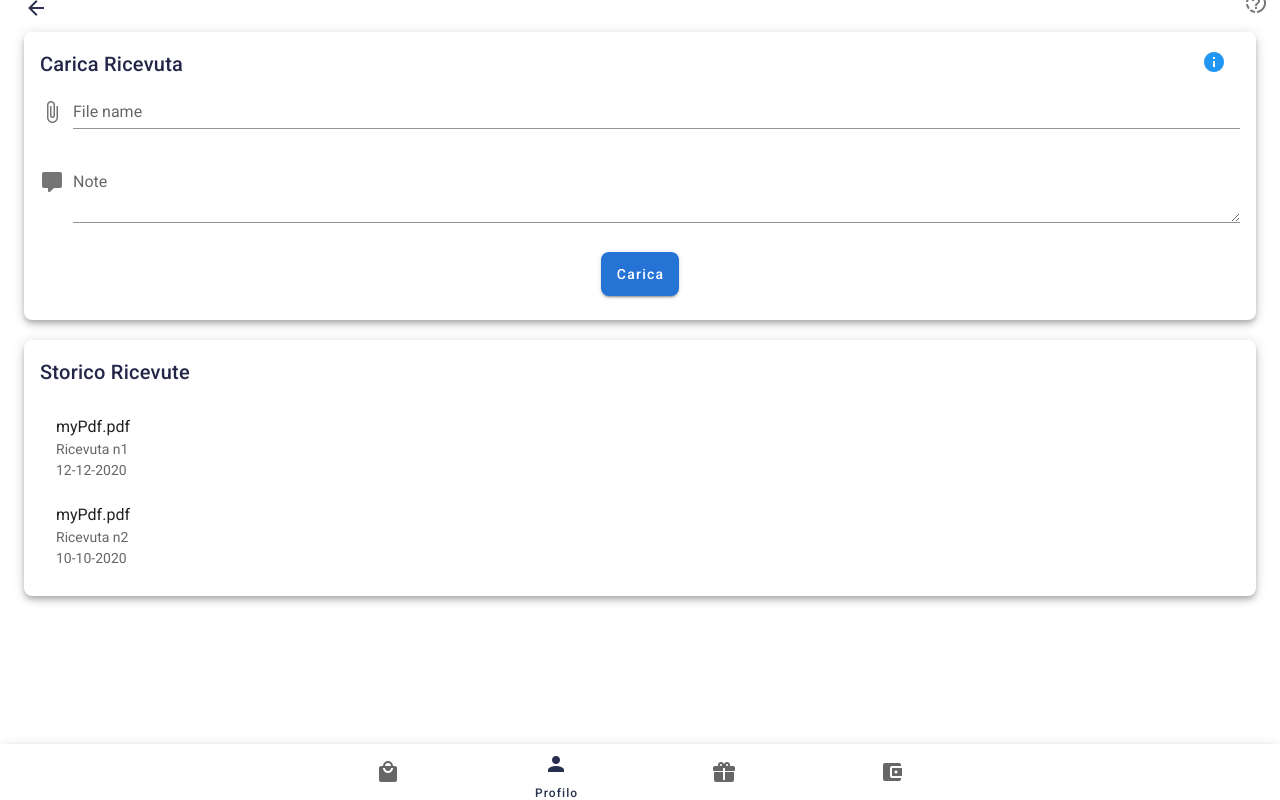
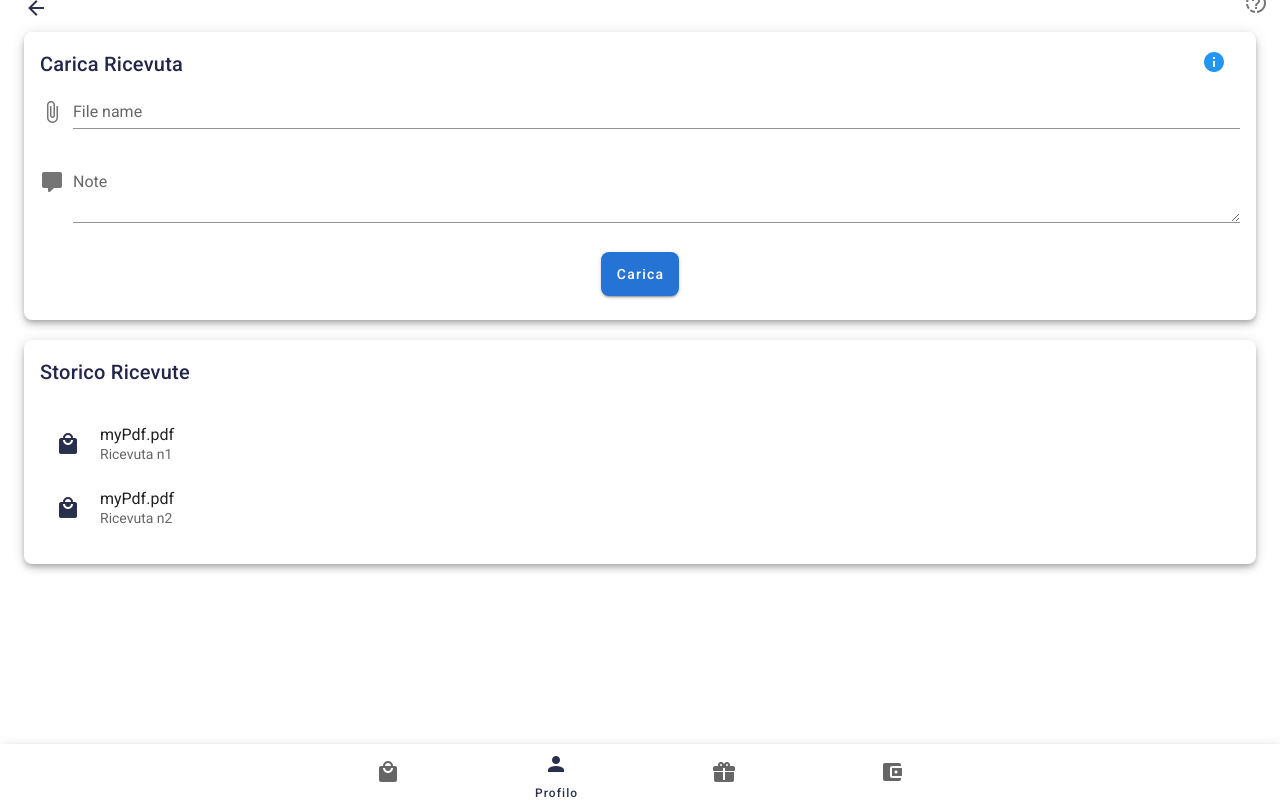
Before and after one commit to serenaFornero/welfare-nuxt, a Nuxt app: page /uploadReceipts in a window 1280 px wide. Built offline with nearby package versions, Linux system fonts and the light colour scheme.

Commit message:
07/01/2021

```diff
--- a/components/StoricoVersamenti.vue
+++ /dev/null
@@ -1,53 +0,0 @@
-<template>
-  <v-list>
-    <v-list-item v-for="transaction in transactions" :key="transaction.id" class="mb-5">
-      <v-icon color="#29304d">mdi-shopping</v-icon>
-      <v-list-item two-line>
-        <v-list-item-content>
-          <v-list-item-title>{{ transaction.name }}</v-list-item-title>
-          <v-list-item-subtitle>{{ transaction.date }}</v-list-item-subtitle>
-        </v-list-item-content>
-      </v-list-item>
-      <p class="mt-3 font-weight-bold" :style="getColor(transaction.credit)"> {{transaction.credit}}</p>
-    </v-list-item>
-  </v-list>
-</template>
-
-
-<script>
-
-export default {
-  name: "StoricoVersamenti",
-  layout: 'default',
-  components: {
-  },
-  data: () => ({
-    transactions : [
-      {
-        id: 0,
-        name: "Versamento previdenza",
-        credit:  "+" + 1000,
-        date: "12-12-2020"
-      },
-      {
-        id: 1,
-        name: "Versamento previdenza",
-        credit:  "+" + 3000,
-        date: "14-12-2020"
-      }
-    ],
-
-  }),
-  methods: {
-    getColor(credit){
-      console.log(credit)
-      if (credit < 0){
-        return "color: #f76c6c"
-      } else if (credit > 0){
-        return "color: #2573d5"
-      }
-
-    }
-  },
-}
-</script>
--- a/pages/uploadReceipts.vue
+++ b/pages/uploadReceipts.vue
@@ -51,28 +51,26 @@
             >
               Carica
             </v-btn>
-
           </v-card-actions>
         </v-form>
       </v-card-text>
     </v-card>
-
     <v-card class=" mt-5 rounded-lg" elevation="5">
       <v-card-title style="color: #232649">
         Storico Ricevute
       </v-card-title>
       <v-card-text>
-        <v-list-item three-line v-for="item in receipts" :key="item.id">
+        <v-list>
+          <v-list-item two-line v-for="item in receipts" :key="item.id">
+            <v-icon color="#29304d" class="mr-5">mdi-shopping</v-icon>
             <v-list-item-content>
-            <v-list-item-title>{{item.fileName}}</v-list-item-title>
+              <v-list-item-title>{{ item.fileName }}</v-list-item-title>
               <v-list-item-subtitle>
                 {{ item.description }}
               </v-list-item-subtitle>
-            <v-list-item-subtitle>
-              {{item.date}}
-            </v-list-item-subtitle>
             </v-list-item-content>
           </v-list-item>
+        </v-list>
       </v-card-text>
     </v-card>
   </v-container>
@@ -94,22 +92,23 @@ export default {
     receipt: {
       fileName: '',
       description: '',
-      date: '',
       show: true
-    }
+    },
+    files: []
   }),
-  computed:{
-    receipts(){
+  computed: {
+    receipts() {
       return this.$store.getters["receipts/getReceipt"]
     }
   },
   methods: {
-    reset () {
+    reset() {
       this.$refs.form.reset()
     },
     addReceipt: function () {
       this.$store.commit('receipts/addReceipt', {...this.receipt})
-    }
+    },
+
   },
 }
 </script>
--- a/pages/versamenti.vue
+++ b/pages/versamenti.vue
@@ -37,7 +37,18 @@
           Storico versamenti
         </v-card-title>
         <v-card-text>
-          <storico-versamenti></storico-versamenti>
+          <v-list>
+            <v-list-item v-for="transaction in transactions" :key="transaction.id" class="mb-5">
+              <v-icon color="#29304d">mdi-shopping</v-icon>
+              <v-list-item two-line>
+                <v-list-item-content>
+                  <v-list-item-title>{{ transaction.name }}</v-list-item-title>
+                  <v-list-item-subtitle>{{ transaction.date }}</v-list-item-subtitle>
+                </v-list-item-content>
+              </v-list-item>
+              <p class="mt-3 font-weight-bold" :style="getColor(transaction.credit)"> {{transaction.credit}}€</p>
+            </v-list-item>
+          </v-list>
         </v-card-text>
       </v-card>
   </v-container>
@@ -45,17 +56,39 @@
 
 <script>
 
-import StoricoVersamenti from "@/components/StoricoVersamenti";
 import GoBack from "@/components/GoBack";
 export default {
   layout: 'default',
   components: {
     GoBack,
-    StoricoVersamenti
   },
   data: () => ({
-    alert: false
+    alert: false,
+    transactions : [
+      {
+        id: 0,
+        name: "Versamento previdenza",
+        credit:  1000,
+        date: "12-12-2020"
+      },
+      {
+        id: 1,
+        name: "Versamento previdenza",
+        credit:  3000,
+        date: "14-12-2020"
+      }
+    ],
   }),
-  methods: {},
+  methods: {
+    getColor(credit){
+      console.log(credit)
+      if (credit < 0){
+        return "color: #f76c6c"
+      } else if (credit > 0){
+        return "color: #2573d5"
+      }
+
+    }
+  },
 }
 </script>
--- a/store/receipts.js
+++ b/store/receipts.js
@@ -27,7 +27,6 @@ export const getters = {
     state.receipts.push({
       fileName: receipt.name,
       description: receipt.description,
-      date: receipt.date,
     });
     console.log("mutations: receipt aggiunta");
   },
```
Lines whose indentation alone changed are shown as unchanged.
